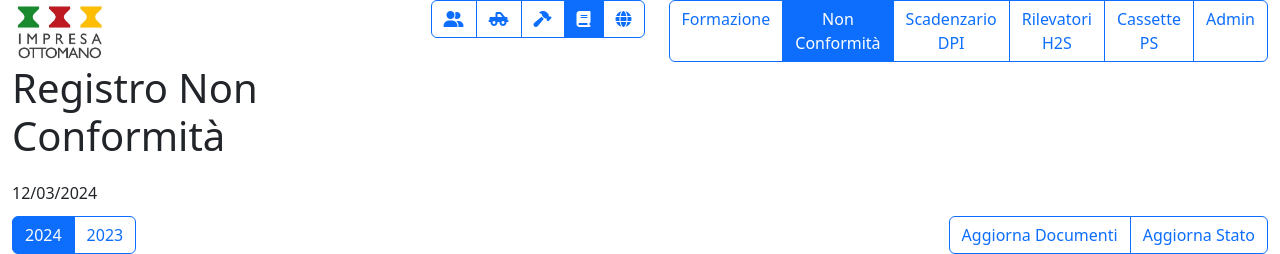
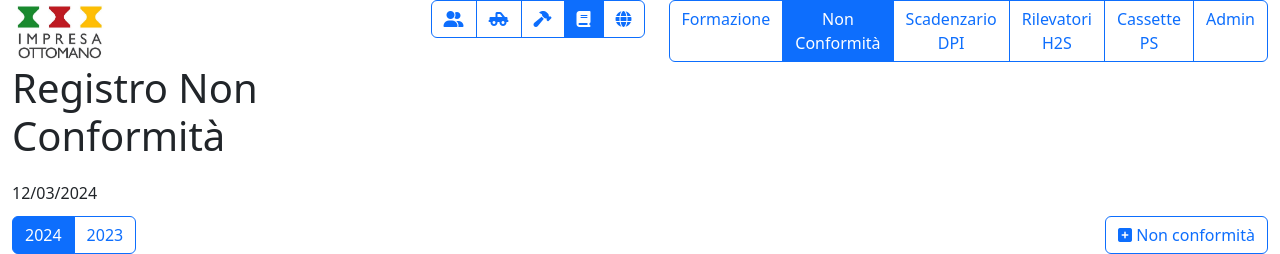
Before and after one commit to superqwe/ottomano, a Django app: page /sgi/non_conformita/ in a window 1280 px wide. Shown: the top 254 px of the page. Run offline with Django 4.2, Linux system fonts and the light colour scheme; data that the repository does not hold is empty; some libraries are stand-ins or nearby versions.

Commit message:
non conformità aggiunto tasto nuovo

```diff
--- a/ottomano/sgi/templates/sgi/non_conformita.html
+++ b/ottomano/sgi/templates/sgi/non_conformita.html
@@ -16,18 +16,19 @@
 {% block menu_sezione %}
 <div class="col">
     <div class="btn-group " role="group">
-        <a href="/sgi/non_conformita/2024" class="btn btn-outline-primary {{pagina_attiva_non_conformita_2024}}">2024</a>
-        <a href="/sgi/non_conformita/2023" class="btn btn-outline-primary {{pagina_attiva_non_conformita_2023}}">2023</a>
+        <a href="/sgi/non_conformita/2024"
+           class="btn btn-outline-primary {{pagina_attiva_non_conformita_2024}}">2024</a>
+        <a href="/sgi/non_conformita/2023"
+           class="btn btn-outline-primary {{pagina_attiva_non_conformita_2023}}">2023</a>
     </div>
 </div>
 
 
 <div class="col text-end d-print-none">
     <div class="btn-group " role="group">
-        <a href="/personale/aggiorna_documenti" class="btn btn-outline-primary {{pagina_attiva_aggiorna_documenti}}">
-            Aggiorna Documenti</a>
-        <a href="/personale/aggiorna_stato" class="btn btn-outline-primary  {{pagina_attiva_aggiorna_stato}}">
-            Aggiorna Stato</a>
+        <a href="/admin/sgi/non_conformita/add/" class="btn btn-outline-primary" target="_blank">
+            <i class="fa-solid fa-square-plus" aria-hidden="true"></i>
+            Non conformità</a>
     </div>
 </div>
 {% endblock %}
```
